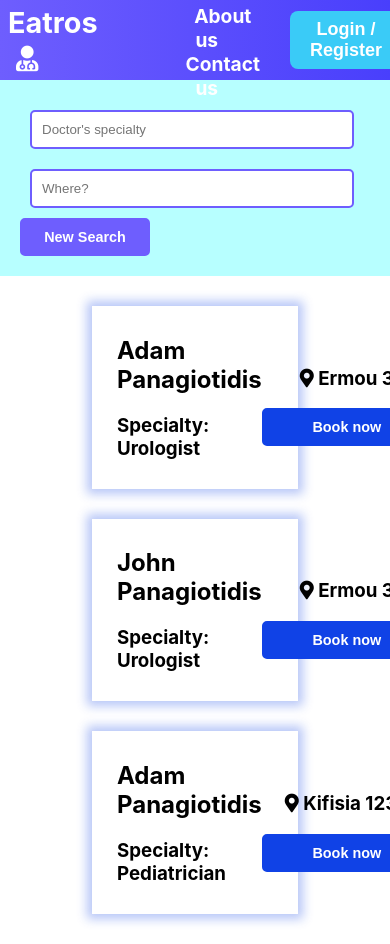
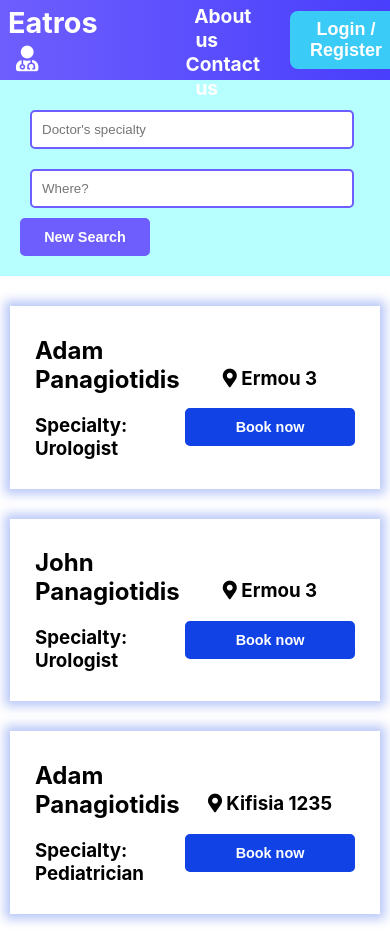
Before and after one commit to AdamPanag/eatros, a Django app: template mysite/eatros/templates/eatros/search-doctors.html in a window 390 px wide; the page is wider, and only the part inside the window is pictured. Run offline with Django 3.2, Linux system fonts and the light colour scheme; the template is opened without the code that fills it: values that come from a table or form of the project are taken from there, others are empty; data comes from the database, SQL or seed files in the repository; both versions use the stored data as it was after the commit; some libraries are stand-ins or nearby versions.

Commit message:
Set SESSION_EXPIRE_AT_BROWSER_CLOSE to true & improve mobile UI of search-doctors page

```diff
--- a/mysite/eatros/static/css/eatros/search-doctors.css
+++ b/mysite/eatros/static/css/eatros/search-doctors.css
@@ -5,8 +5,10 @@
 }
 
 .mini-profile {
-    width: 40vw;
+    width: 500px;
     margin-bottom: 30px;
+    margin-left: 10px;
+    margin-right: 10px;
     padding: 10px 25px;
     box-shadow: 0 0 10px 5px rgb(16, 66, 230, .3);
     display: flex;
--- a/mysite/mysite/settings.py
+++ b/mysite/mysite/settings.py
@@ -128,3 +128,5 @@ STATIC_URL = '/static/'
 STATICFILES_DIRS = [
     os.path.join(BASE_DIR, 'eatros/static'),
 ]
+
+SESSION_EXPIRE_AT_BROWSER_CLOSE = True
```
Also changed, not shown: mysite/db.sqlite3.
